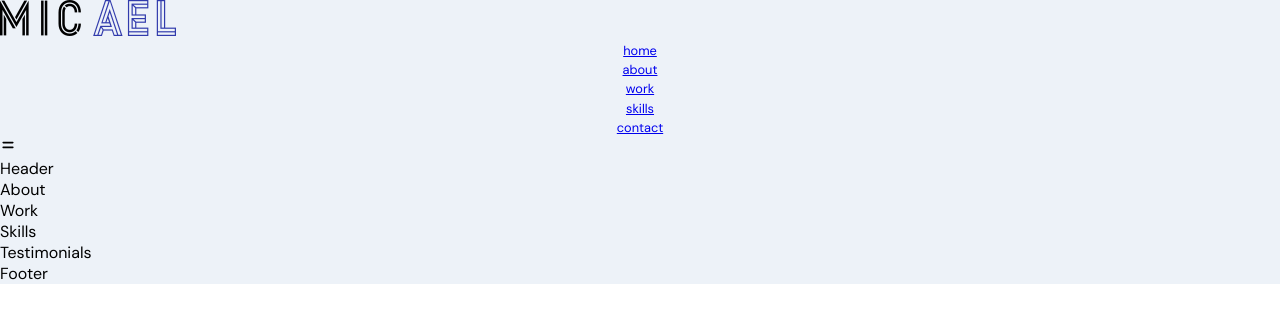
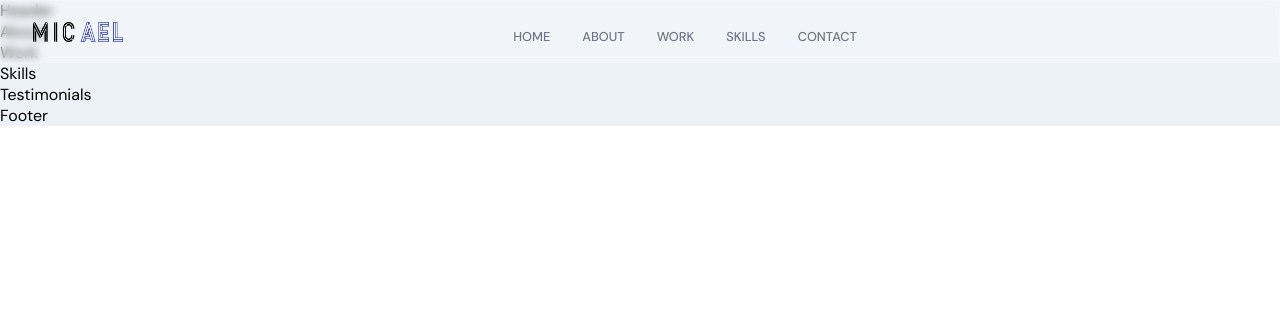
Before and after one commit to Asjal8/Portfolio_Website, a React (Create React App) app in the folder frontend/: page / in a window 1280 px wide. Shown: the top 322 px of the page. Built offline with nearby package versions, Linux system fonts and the light colour scheme.

Commit message:
Navbar Styling Completed

```diff
--- a/frontend/src/components/Navbar/Navbar.scss
+++ b/frontend/src/components/Navbar/Navbar.scss
@@ -0,0 +1,172 @@
+.app__navbar {
+  width: 100%;
+
+  display: flex;
+  justify-content: space-between;
+  align-items: center;
+
+  padding: 1rem 2rem;
+  background: rgba(255, 255, 255, 0.25);
+  // box-shadow: 0 8px 32px 0 rgba( 31, 38, 135, 0.37 );
+  backdrop-filter: blur(4px);
+  -webkit-backdrop-filter: blur(4px);
+  border: 1px solid rgba(255, 255, 255, 0.18);
+  position: fixed;
+  z-index: 2;
+}
+
+.app__navbar-logo {
+  display: flex;
+  justify-content: flex-start;
+  align-items: center;
+
+  img {
+    width: 90px;
+    height: 20px;
+
+    @media screen and (min-width: 2000px) {
+      width: 180px;
+      height: 40px;
+    }
+  }
+}
+
+.app__navbar-links {
+  flex: 1;
+  display: flex;
+  justify-content: center;
+  align-items: center;
+
+  list-style: none;
+
+  li {
+    margin: 0 1rem;
+    cursor: pointer;
+
+    flex-direction: column;
+
+    div {
+      width: 5px;
+      height: 5px;
+      background: transparent;
+      border-radius: 50%;
+
+      margin-bottom: 5px;
+    }
+
+    a {
+      color: var(--gray-color);
+      text-decoration: none;
+      flex-direction: column;
+
+      text-transform: uppercase;
+      font-weight: 500;
+
+      transition: all 0.3s ease-in-out;
+
+      &:hover {
+        color: var(--secondary-color);
+      }
+    }
+
+    &:hover {
+      div {
+        background: var(--secondary-color);
+      }
+    }
+  }
+
+  @media screen and (max-width: 900px) {
+    display: none;
+  }
+}
+
+.app__navbar-menu {
+  width: 35px;
+  height: 35px;
+  border-radius: 50%;
+  position: relative;
+
+  display: flex;
+  justify-content: center;
+  align-items: center;
+  background-color: var(--secondary-color);
+
+  svg {
+    width: 70%;
+    height: 70%;
+    color: var(--white-color);
+  }
+
+  div {
+    position: fixed;
+    top: 0;
+    bottom: 0;
+    right: 0;
+    z-index: 5;
+
+    padding: 1rem;
+
+    width: 80%;
+    height: 100vh;
+
+    display: flex;
+    justify-content: flex-end;
+    align-items: flex-end;
+    flex-direction: column;
+
+    background: url("../../assets/bgWhite.png");
+    background-color: var(--white-color);
+    background-size: cover;
+    background-repeat: repeat;
+
+    /* top box shadow */
+    box-shadow: 0px 0px 20px rgba(168, 168, 168, 0.15);
+
+    svg {
+      width: 35px;
+      height: 35px;
+      color: var(--secondary-color);
+      margin: 0.5rem 1rem;
+    }
+
+    ul {
+      list-style: none;
+      margin: 0;
+      padding: 0;
+      height: 100%;
+      width: 100%;
+
+      display: flex;
+      justify-content: flex-start;
+      align-items: flex-start;
+      flex-direction: column;
+
+      li {
+        margin: 1rem;
+
+        a {
+          color: var(--gray-color);
+          text-decoration: none;
+          font-size: 1rem;
+          text-transform: uppercase;
+          font-weight: 500;
+
+          transition: all 0.3s ease-in-out;
+
+          &:hover {
+            color: var(--secondary-color);
+          }
+        }
+      }
+    }
+
+    @media screen and (min-width: 900px) {
+      display: none;
+    }
+  }
+
+  @media screen and (min-width: 900px) {
+    display: none;
+  }
+}
```
